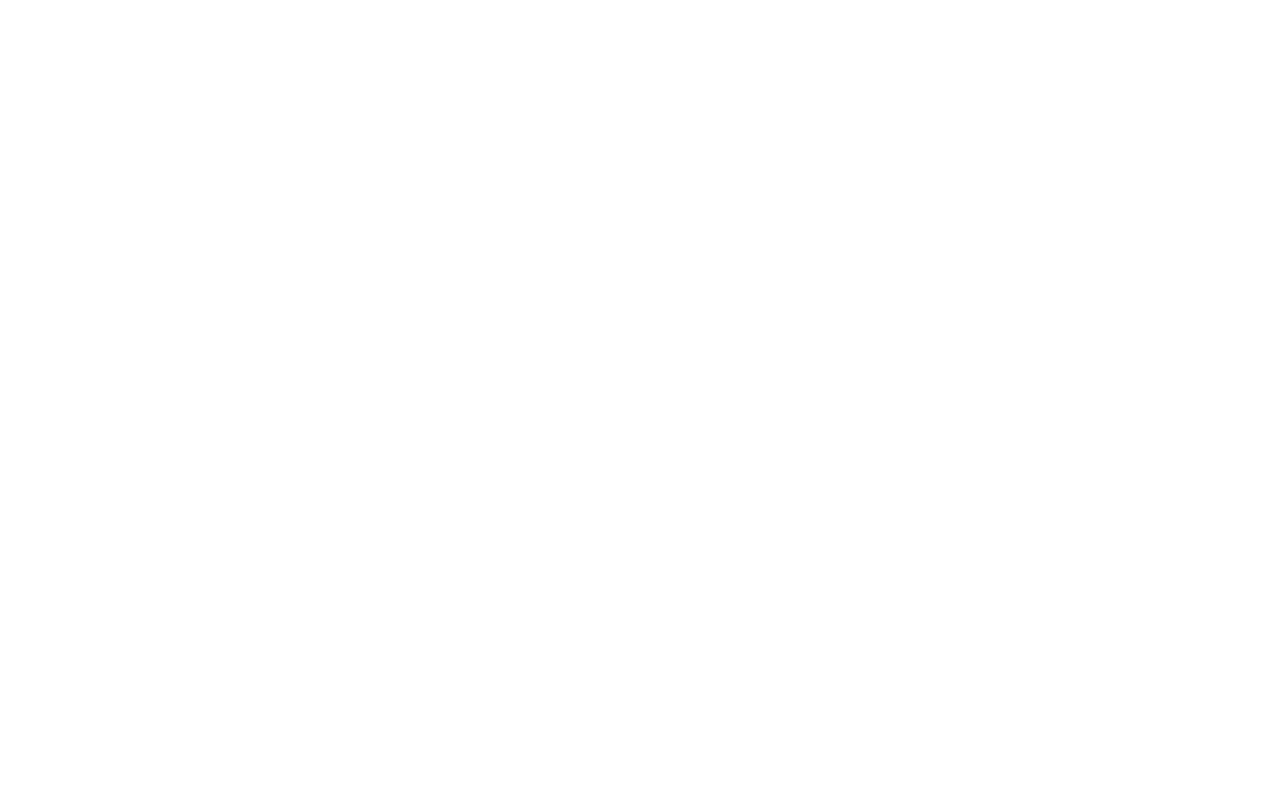
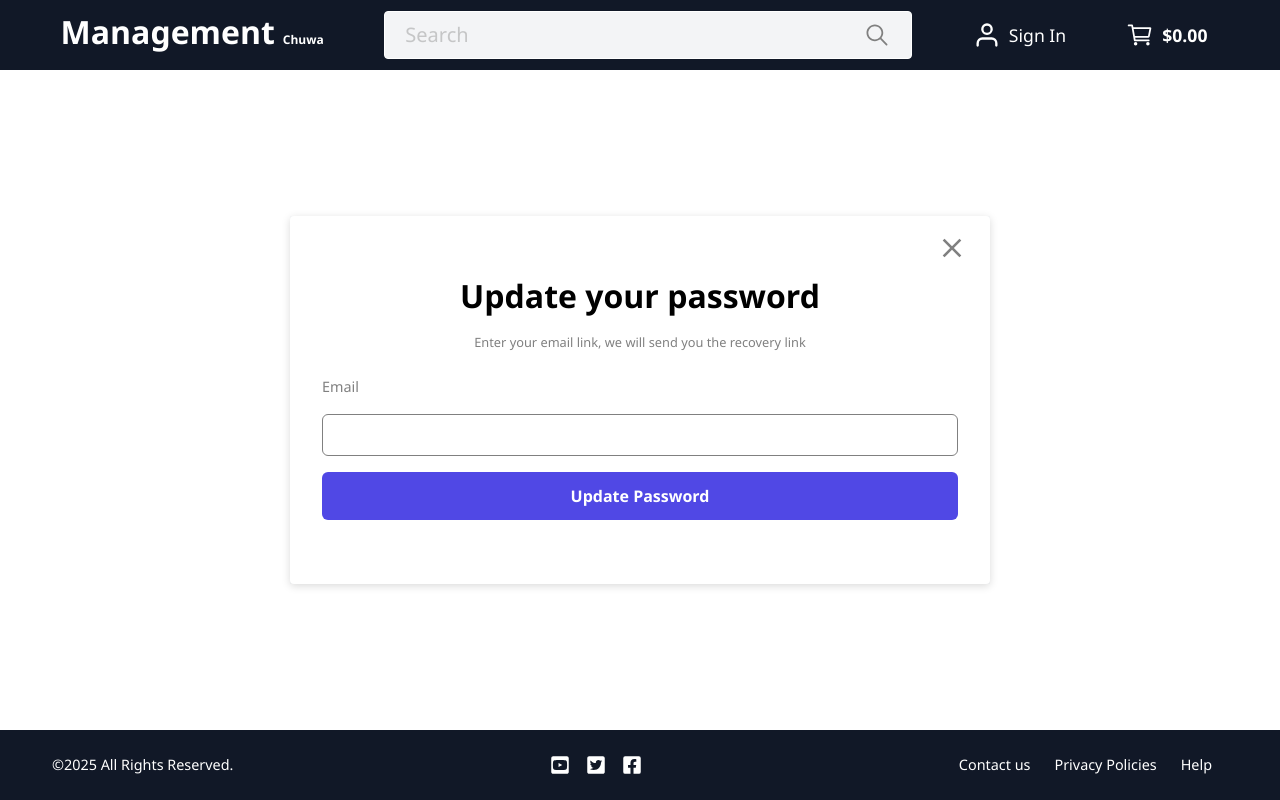
Before and after one commit to sierracheng/chuwa-project-1, a React (Vite) app: page /update-password in a window 1280 px wide. Before the commit this address had no page. Built offline with nearby package versions, Linux system fonts and the light colour scheme.

Commit message:
basic of updatepassword page

```diff
--- a/src/App.tsx
+++ b/src/App.tsx
@@ -1,7 +1,7 @@
 import { Routes, Route, BrowserRouter } from "react-router-dom";
 import "./App.css";
 import Layout from "./components/Layout";
-import { ErrorPage, HomePage, LoginPage, SignUpPage } from './pages';
+import { ErrorPage, HomePage, LoginPage, SignUpPage, SuccessfulPage, UpdatePassword } from './pages';
 
 function App() {
   return (
@@ -39,6 +39,22 @@
             </Layout>
           }
         />
+      <Route
+          path="/update-password"
+          element={
+            <Layout>
+              <UpdatePassword />
+            </Layout>
+          }
+        />
+      <Route
+          path="/update-password-success"
+          element={
+            <Layout>
+              <SuccessfulPage />
+            </Layout>
+          }
+        />
       </Routes>
     </BrowserRouter>
   );
--- a/src/back-end/APITesting/main.ts
+++ b/src/back-end/APITesting/main.ts
@@ -37,9 +37,9 @@
 }
 
 async function main() {
-  // testCreateUserAPI();
+  testCreateUserAPI();
   // testGetUserRoleAPI();
-  testPostForgotPasswordAPI();
+  // testPostForgotPasswordAPI();
 }
 
 main().catch((err) => console.error(err));
--- /dev/null
+++ b/src/components/closeButton.css
@@ -0,0 +1,22 @@
+.close-button {
+  position: absolute;
+  top: -0.2rem;
+  right: -1.0rem;
+  background: none;
+  border: none;
+  font-size: 2rem;
+  cursor: pointer;
+  color: grey;
+  transition: color 0.2s ease;
+}
+
+.close-button:hover {
+  color: #374151; /* dark gray */
+}
+
+@media (max-width: 768px) {
+  .close-button{
+    top:-0.6rem;
+    right:-1.6rem;
+  }
+}
--- /dev/null
+++ b/src/components/closeButton.tsx
@@ -0,0 +1,19 @@
+import React from "react";
+import "./CloseButton.css";
+import { icons } from "../constants/icons";
+
+interface CloseButtonProps {
+  onClick: () => void;
+}
+
+export const CloseButton: React.FC<CloseButtonProps> = ({
+  onClick,
+}) => (
+  <button
+    type="button"
+    className="close-button"
+    onClick={onClick}
+  >
+    {icons.CLOSE}
+  </button>
+);
--- a/src/constants/icons.tsx
+++ b/src/constants/icons.tsx
@@ -5,6 +5,8 @@
 import { FiUser } from "react-icons/fi";
 import { IoCartOutline } from "react-icons/io5";
 import { MdErrorOutline } from "react-icons/md";
+import { IoMdClose } from "react-icons/io";
+import { MdMarkEmailRead } from "react-icons/md";
 
 /**
  * TODO:
@@ -19,4 +21,6 @@
   USER: <FiUser size={28} />,
   CART: <IoCartOutline size={28} />,
   ERROR: <MdErrorOutline />,
+  CLOSE: <IoMdClose />,
+  EMAIL_SUCCESS: <MdMarkEmailRead />,
 };
--- /dev/null
+++ b/src/pages/UpdatePasswordPage/SuccessfulPage.css
@@ -0,0 +1,64 @@
+.success-page {
+    background-color: #F9FAFB;
+    display: flex;
+    justify-content: center;
+    align-items: center;
+}
+
+.success-card {
+    position: relative;
+    background-color: white;
+    border-radius: 0.25rem;
+    padding: 2.5rem 2rem;
+    width: 50vw;
+    height: 50vh;
+    max-width: 700px;
+    max-height: 700px;
+    box-shadow: 0 2px 8px rgba(0, 0, 0, 0.15);
+
+    display: flex;
+    flex-direction: column;
+    justify-content: center;
+    align-items: center;
+
+    animation: fadeIn 0.3s ease-in-out;
+}
+
+.success-message {
+    font-size: 1.2rem;
+    font-weight: 600;
+    color: black;
+    margin-bottom: 3rem;
+    text-align: center;
+}
+
+.success-icon{
+    font-size: 3.5rem;
+    display: flex;
+    justify-content: center;
+    align-items: center;
+    margin-bottom: 1rem;
+    margin-top:2rem;
+    color: #5048E5;
+}
+
+
+@keyframes fadeIn {
+      from {
+    opacity: 0;
+    transform: scale(0.95);
+  }
+  to {
+    opacity: 1;
+    transform: scale(1);
+  }
+}
+
+@media (max-width: 640px) {
+  .success-card {
+    width: 100%;
+    padding: 2rem 1rem;
+    max-width: none;
+    height: auto;
+  }
+}
--- /dev/null
+++ b/src/pages/UpdatePasswordPage/SuccessfulPage.tsx
@@ -0,0 +1,24 @@
+import React from 'react';
+import './SuccessfulPage.css';
+import { icons } from '../../constants/icons';
+import { CloseButton } from '../../components/closeButton';
+
+export interface SuccessfulPageProps {
+    onClose?: ()=>void;
+}
+
+export const SuccessfulPage : React.FC<SuccessfulPageProps> = ({ onClose }) => {
+    return (
+        <div className="successful-page">
+            <div className='success-card'>
+                <CloseButton onClick={onClose || (()=> window.location.reload)} />
+                <div className='success-icon'>
+                    {icons.EMAIL_SUCCESS}
+                </div>
+                <p className='success-message'>
+                    We have sent the update password link to your email, please check that!
+                </p>
+            </div>
+        </div>
+    );
+};
--- /dev/null
+++ b/src/pages/UpdatePasswordPage/UpdatePassword.css
@@ -0,0 +1,105 @@
+.update-card-overlay {
+    background-color: #F9FAFB;
+    display: flex;
+    justify-content: center;
+    align-items: center;
+}
+
+.update-card {
+    position: relative;
+    background-color: white;
+    border-radius: 0.25rem;
+    padding: 2.5rem 2rem;
+    width: 70vw;
+    height: auto;
+    max-width: 700px;
+    box-shadow: 0 2px 8px rgba(0, 0, 0, 0.15);
+
+    animation: fadeIn 0.3s ease-in-out;
+}
+
+.update-title {
+    font-size: 2rem;
+    margin-bottom: 0.8rem;
+    font-weight: 700;
+    color:black;
+    margin-top: 1rem;
+    text-align: center;
+}
+
+.update-subtext {
+    font-size: 0.8rem;
+    color: grey;
+    margin-bottom: 1.5rem;
+    text-align: center;
+}
+
+.update-form {
+    display: flex;
+    flex-direction: column;
+    gap: 1rem;
+}
+
+.update-label {
+    display: block;
+    font-size: 0.8rem;
+    color: grey;
+    font-size: 0.9rem;
+    font-weight: 500;
+    text-align: left;
+}
+
+.update-input {
+    width: 100%;
+    padding: 0.5rem 0.75rem;
+    border: 1px solid grey;
+    border-radius: 0.375rem;
+    font-size: 1rem;
+    outline: none;
+}
+
+.update-input:focus {
+    border-color: #374151;
+    box-shadow: 0 0 0 3px rgba(99, 102, 241, 0.3);
+}
+
+.update-button {
+    width: 100%;
+    padding: 0.75rem 1.5rem;
+    border: none;
+    border-radius: 0.375rem;
+    background-color: #5048E5;
+    cursor: pointer;
+    font-size: 1rem;
+    font-weight: 600;
+    color: white;
+    transition: background-color 0.2s ease;
+    margin-bottom: 1.5rem;
+}
+
+.update-button:hover {
+    background-color: #4f46e5;
+}
+
+@keyframes fadeIn {
+      from {
+    opacity: 0;
+    transform: scale(0.95);
+  }
+  to {
+    opacity: 1;
+    transform: scale(1);
+  }
+}
+
+@media (max-width: 640px) {
+  .update-card {
+    width: 100%;
+    padding: 2rem 1rem;
+    max-width: none;
+    height: auto;
+  }
+  .update-title {
+    font-size: 1.5rem;
+  }
+}
--- /dev/null
+++ b/src/pages/UpdatePasswordPage/UpdatePassword.tsx
@@ -0,0 +1,52 @@
+import React, { useState } from 'react';
+import { useNavigate } from 'react-router-dom';
+import './UpdatePassword.css';
+import { CloseButton } from '../../components/closeButton';
+
+
+export interface UpdatePasswordProps {
+    onClose?: () => void;
+}
+
+export const UpdatePassword: React.FC<UpdatePasswordProps> = ({ onClose }) => {
+    const [email, setEmail] = useState('');
+    // const [emailError, setEmailError] = useState('');
+    const navigate = useNavigate();
+
+
+    const handleSubmit = (e: React.FormEvent) => {
+        e.preventDefault();
+        console.log("Requesting password reset for email:", email);
+    };
+
+    const handleClose = () => {
+        if(onClose) return onClose;
+        navigate('/login');
+    }
+
+    return (
+        <div className='update-card-overlay'>
+            <div className='update-card'>
+                <CloseButton onClick={handleClose} />
+                <h2 className='update-title'>Update your password</h2>
+                <p className='update-subtext'>Enter your email link, we will send you the recovery link</p>
+
+                <form className='update-form' onSubmit={handleSubmit}>
+                    <label htmlFor='update-email' className='update-label'>
+                        Email
+                    </label>
+                    <input
+                        id="update-email"
+                        type="email"
+                        className='update-input'
+                        value={email}
+                        onChange={(e) => setEmail(e.target.value)}
+                        required
+                    />
+                    <button type="submit" className='update-button'>Update Password</button>
+                </form>
+            </div>
+        </div>
+    );
+
+};
--- /dev/null
+++ b/src/pages/UpdatePasswordPage/index.tsx
@@ -0,0 +1,2 @@
+export * from './UpdatePassword';
+export * from './SuccessfulPage';
--- a/src/pages/errorPage/ErrorPage.css
+++ b/src/pages/errorPage/ErrorPage.css
@@ -17,9 +17,9 @@
 
 .error-card {
   display: flex;
-  flex-direction: column;       /* stack children vertically */
-  justify-content: center;      /* center children vertically inside the card */
-  align-items: center;          /* center children horizontally */
+  flex-direction: column;
+  justify-content: center;
+  align-items: center;
 
   background: white;
   padding: 2rem;
--- a/src/pages/index.tsx
+++ b/src/pages/index.tsx
@@ -2,3 +2,4 @@
 export * from './errorPage';
 export * from './loginPage';
 export * from './signupPage';
+export * from './UpdatePasswordPage';
```
